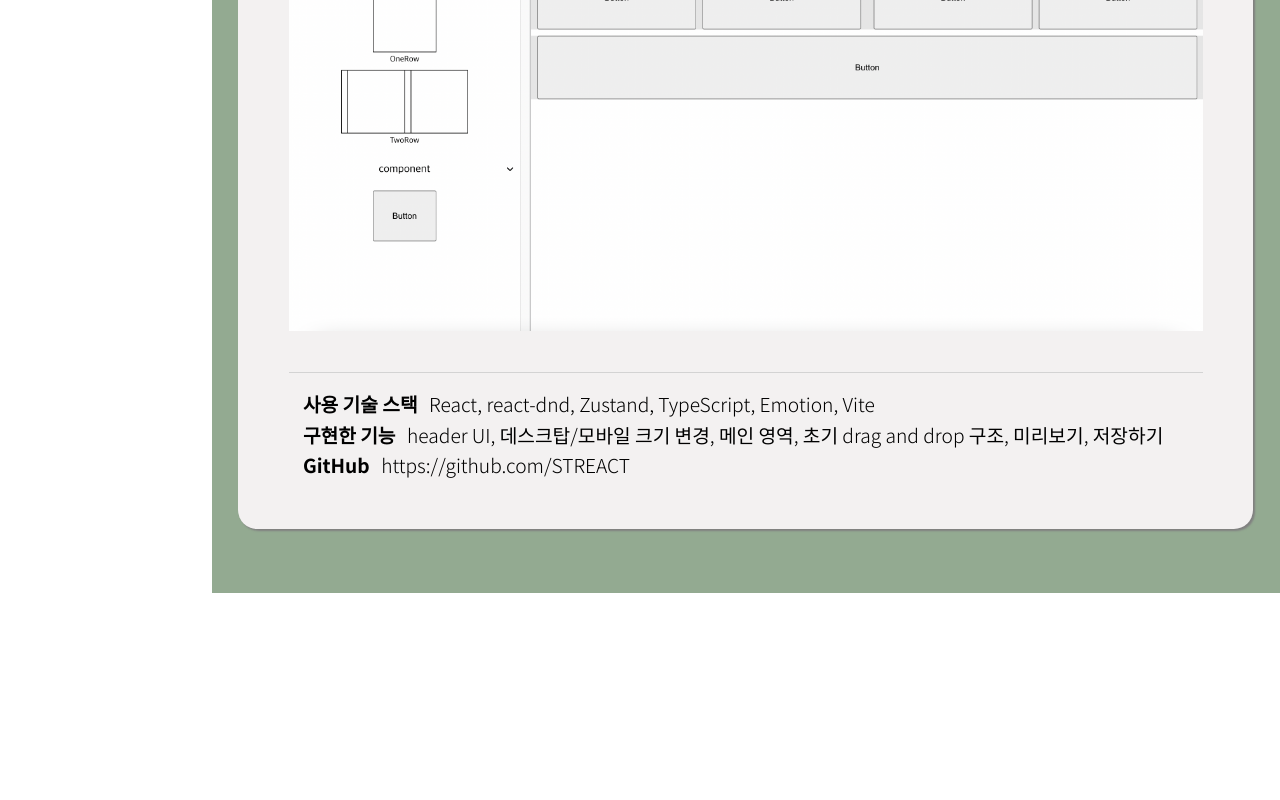
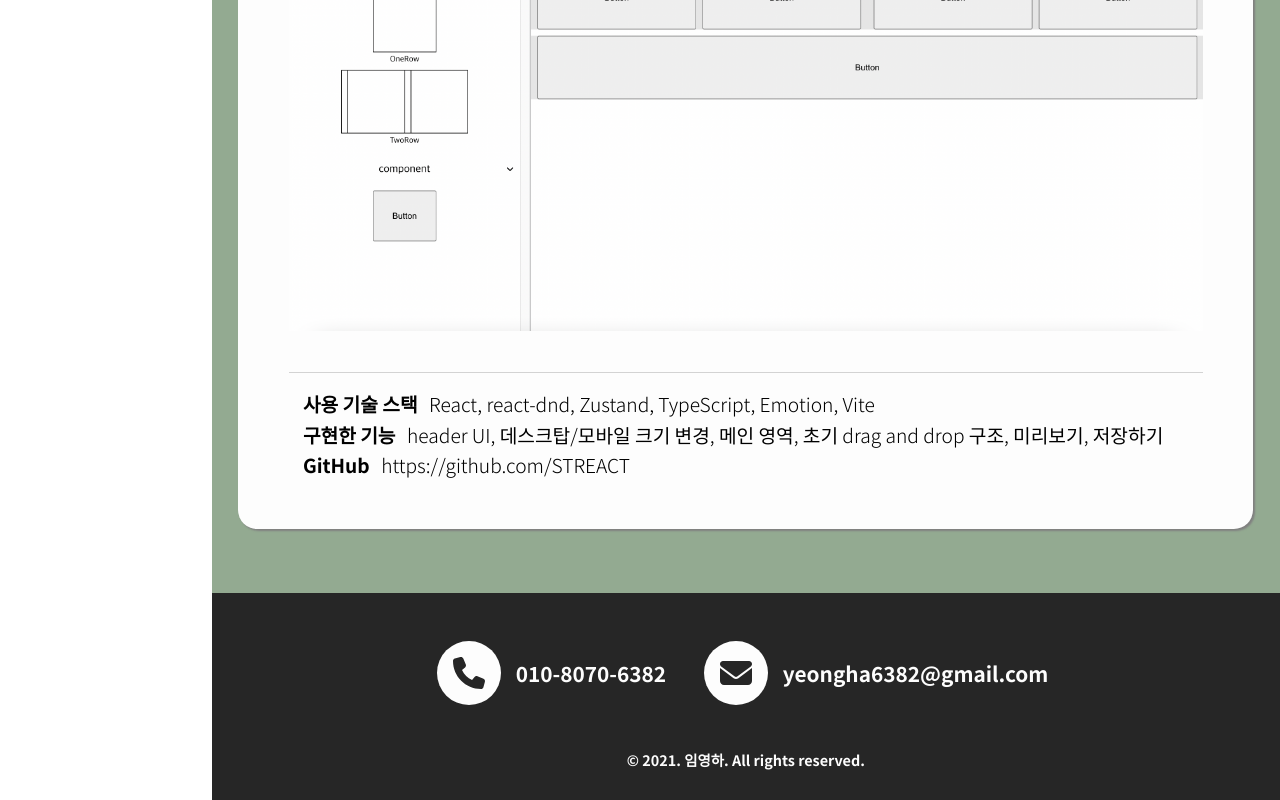
Before and after one commit to liMoHa/yh-portfolio, a React (Create React App) app: page / in a window 1280 px wide. Shown: the part 2578-3378 px from the top of the page. Before the commit the page ends 3171 px from the top, so only its background shows below. Built offline with nearby package versions, Linux system fonts and the light colour scheme.

Commit message:
feat: make Contact

```diff
--- a/src/App.tsx
+++ b/src/App.tsx
@@ -1,6 +1,7 @@
 import React from "react";
 import styled from "styled-components";
 import About from "./components/About/Index";
+import Contact from "./components/Contact";
 import Home from "./components/Home";
 import MenuBar from "./components/MenuBar";
 import Project from "./components/Project/Index";
@@ -28,6 +29,7 @@ const App: React.FC = (): JSX.Element => {
           <About />
           <Skills />
           <Project />
+          <Contact />
         </MainBox>
       </Container>
     </>
--- /dev/null
+++ b/src/components/Contact.tsx
@@ -0,0 +1,60 @@
+import React from "react";
+import styled from "styled-components";
+
+const ContactBox = styled.section`
+  color: ${({ theme }) => theme.colors.white};
+  background-color: ${({ theme }) => theme.colors.black};
+  text-align: center;
+  padding: 2em;
+  & h4{
+      font-size: 0.9em;
+  }
+`;
+
+const InfoBox = styled.div`
+  display: flex;
+  justify-content: center;
+  margin-bottom: 2em;
+`;
+
+const Info = styled.div`
+  display: flex;
+  align-items: center;
+  margin: 1em;
+  & svg {
+    color: ${({ theme }) => theme.colors.black};
+    padding: 1em;
+    width: 2em;
+    height: 2em;
+    border-radius: 100%;
+    background-color: ${({ theme }) => theme.colors.white};
+    transition: transform 0.2s ease-in-out;
+  }
+  & svg:hover {
+    background-color: ${({ theme }) => theme.colors.darkGreen};
+    color: ${({ theme }) => theme.colors.white};
+    transform: rotate(30deg);
+  }
+  & h3 {
+    font-size: 1.3em;
+    font-weight: 700;
+    margin-left: 0.7em;
+  }
+`;
+const Contact: React.FC = (): JSX.Element => (
+  <ContactBox>
+    <InfoBox>
+      <Info>
+        <i className="fa-solid fa-phone" />
+        <h3>010-8070-6382</h3>
+      </Info>
+      <Info>
+        <i className="fa-solid fa-envelope" />
+        <h3>yeongha6382@gmail.com</h3>
+      </Info>
+    </InfoBox>
+    <h4>© 2021. 임영하. All rights reserved.</h4>
+  </ContactBox>
+);
+
+export default Contact;
--- a/src/components/Project/Index.tsx
+++ b/src/components/Project/Index.tsx
@@ -16,7 +16,7 @@ const ProjectBox = styled.section`
 
 const ProjectBoard = styled.div`
   text-align: center;
-  background-color: ${({ theme }) => theme.colors.lightBeige};
+  background-color: ${({ theme }) => theme.colors.white};
   border-radius: 1.2em;
   box-shadow: 2px 2px 2px gray;
   width: 95%;
--- a/src/styles/theme.ts
+++ b/src/styles/theme.ts
@@ -6,7 +6,7 @@ export type Theme = typeof theme;
 const theme: DefaultTheme = {
   colors: {
     white: "#fdfdfd",
-    black: "0d0d0d",
+    black: "#262626",
     darkBrown: "#393332",
     pinkBrown: "#aa8f82",
     darkGreen: "#777a6f",
```
